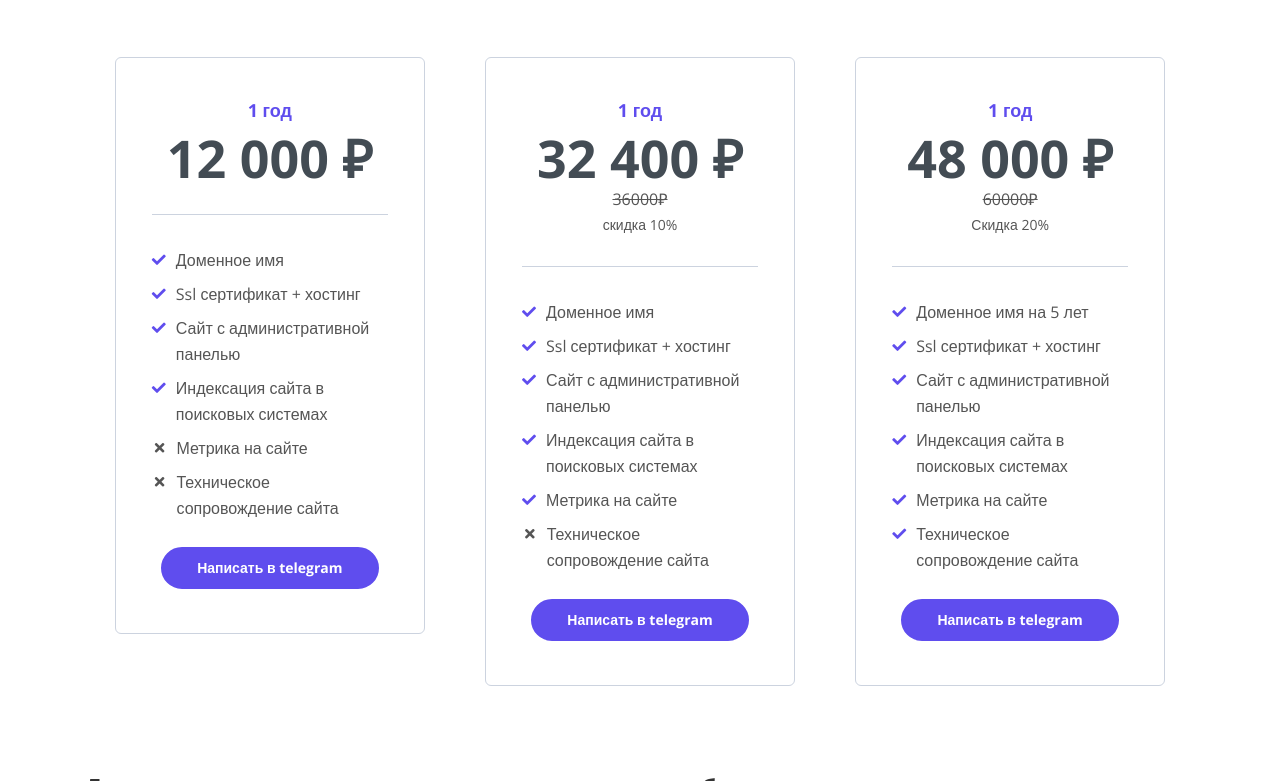
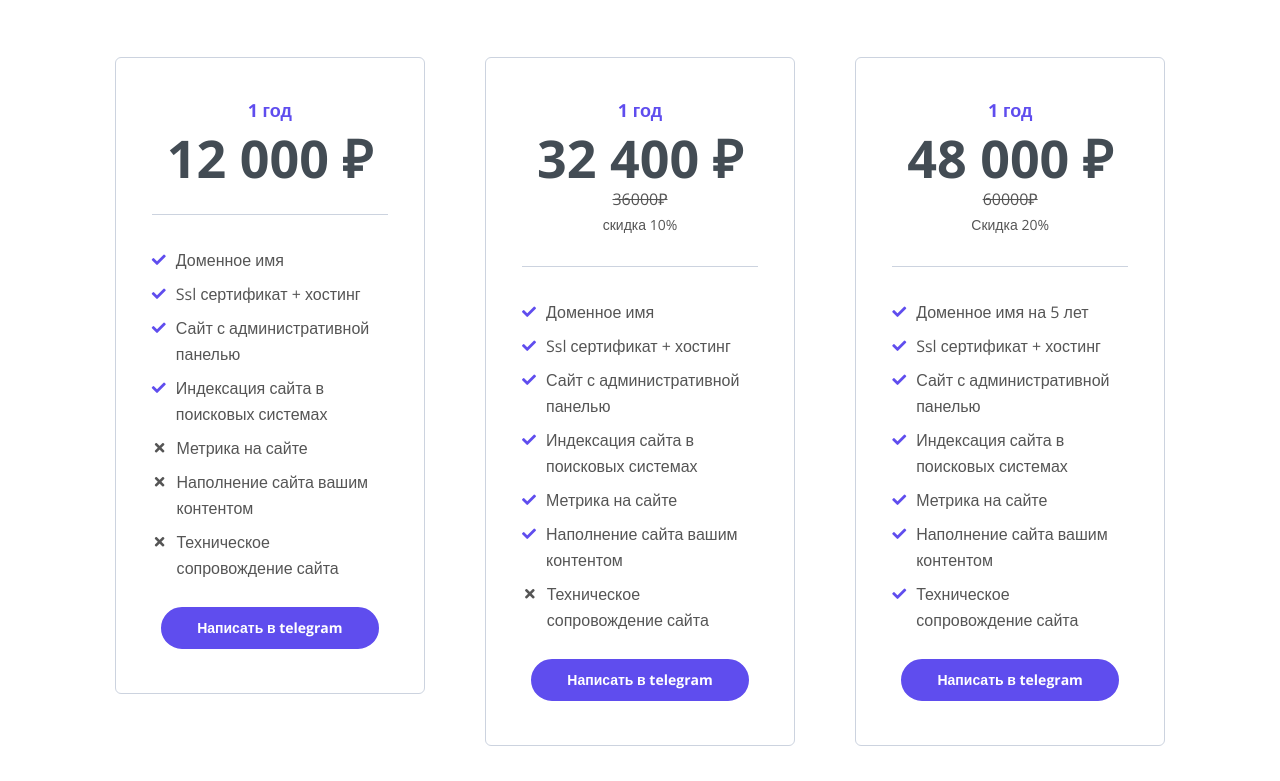
Before and after one commit to PandaDevelopmentCompany/templates_for_church, a plain HTML site: page index.html in a window 1280 px wide. Shown: the part 4695-5476 px from the top of the page. Drawn offline with nearby package versions, Linux system fonts and the light colour scheme.

Commit message:
download_19_12_2024_8

```diff
--- a/index.html
+++ b/index.html
@@ -324,9 +324,9 @@
         <div class="container">
             <div class="row">
                 <div class="col-lg-12">
- <h2>Видеоинструкция по заполнению сайта</h2>
+ <h2>Видеоинструкция по наполнению сайта</h2>
 
-                        <p>В этом видео представлена информация о том, как заполнить сайт вашим контентом. <br>
+                        <p>В этом видео представлена информация о том, как наполнить сайт вашим контентом. <br>
                            Оформив подписку, вы получаете сайт с данными по умолчанию (изображения, логотипы, тексты, посты, мероприятия, документация и т. д.). <br>
                         На него необходимо загрузить актуальный контент вашей церкви, но не переживайте –  <br>
                      это делается очень легко!</p>
@@ -387,6 +387,9 @@
                                     <i class="fas fa-times"></i><div class="media-body">Метрика на сайте</div>
                                 </li>
                                 <li class="media">
+                                    <i class="fas fa-times"></i><div class="media-body">Наполнение сайта вашим контентом</div>
+                                </li>
+                                <li class="media">
                                     <i class="fas fa-times"></i><div class="media-body">Техническое сопровождение сайта</div>
                                 </li>
                             </ul>
@@ -421,6 +424,9 @@
                                 </li>
                                 <li class="media">
                                     <i class="fas fa-check"></i><div class="media-body">Метрика на сайте</div>
+                                </li>
+                                <li class="media">
+                                    <i class="fas fa-check"></i><div class="media-body">Наполнение сайта вашим контентом</div>
                                 </li>
                                 <li class="media">
                                     <i class="fas fa-times"></i><div class="media-body">Техническое сопровождение сайта</div>
@@ -458,6 +464,9 @@
                                 </li>
                                 <li class="media">
                                     <i class="fas fa-check"></i><div class="media-body">Метрика на сайте</div>
+                                </li>
+                                <li class="media">
+                                    <i class="fas fa-check"></i><div class="media-body">Наполнение сайта вашим контентом</div>
                                 </li>
                                 <li class="media">
                                     <i class="fas fa-check"></i><div class="media-body">Техническое сопровождение сайта</div>
```
